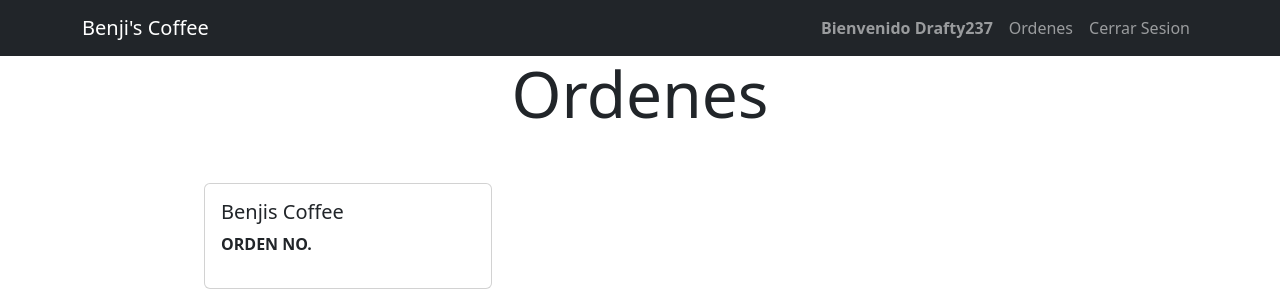
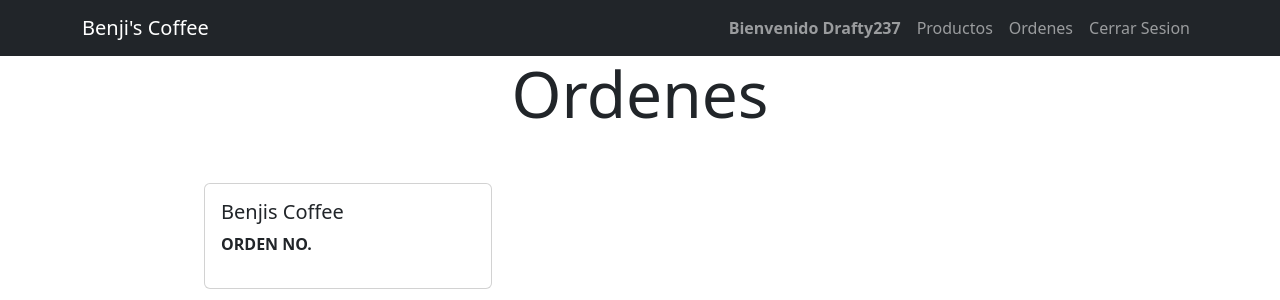
Before and after one commit to AdielSG/BenjisCoffee, a Django app: page /orders/ in a window 1280 px wide; the page is wider, and only the part inside the window is pictured. Shown: the top 300 px of that part. Run offline with Django 5.2, Linux system fonts and the light colour scheme; a user stored in the database is signed in; data that the repository does not hold is empty; parts of the project's set-up code (start-up, migrations or seed data) failed here and were passed over; some libraries are stand-ins or nearby versions.

Commit message:
Actualizacion de navbar

```diff
--- a/pedidos/templates/base.html
+++ b/pedidos/templates/base.html
@@ -37,6 +37,9 @@
             <a class="nav-link fw-bold" href="/products">Bienvenido {{request.user.username}}</a>
           </li>
           <li class="nav-item">
+            <a class="nav-link" href="/products">Productos</a>
+          </li>
+          <li class="nav-item">
             <a class="nav-link" href="{% url 'orders' %}">Ordenes</a>
           </li>
           <li class="nav-item">
@@ -56,6 +59,9 @@
           {% elif user.is_authenticated %}
           <li class="nav-item">
             <a class="nav-link fw-bold" href="">Bienvenido {{request.user.username}}</a>
+          </li>
+          <li class="nav-item">
+            <a class="nav-link" href="/products">Productos</a>
           </li>
           <li class="nav-item">
             <a class="nav-link" href="{% url 'orders_me' %}">Mis Ordenes</a>
```
Also changed, not shown: img/Agua dasani.jpg (added), img/Agua planeta azul.jpg (added), img/Agua.jpg (added), img/coca-cola-16-onz.jpg (added), img/merengue.jpg (added), img/uva.jpg (added).
